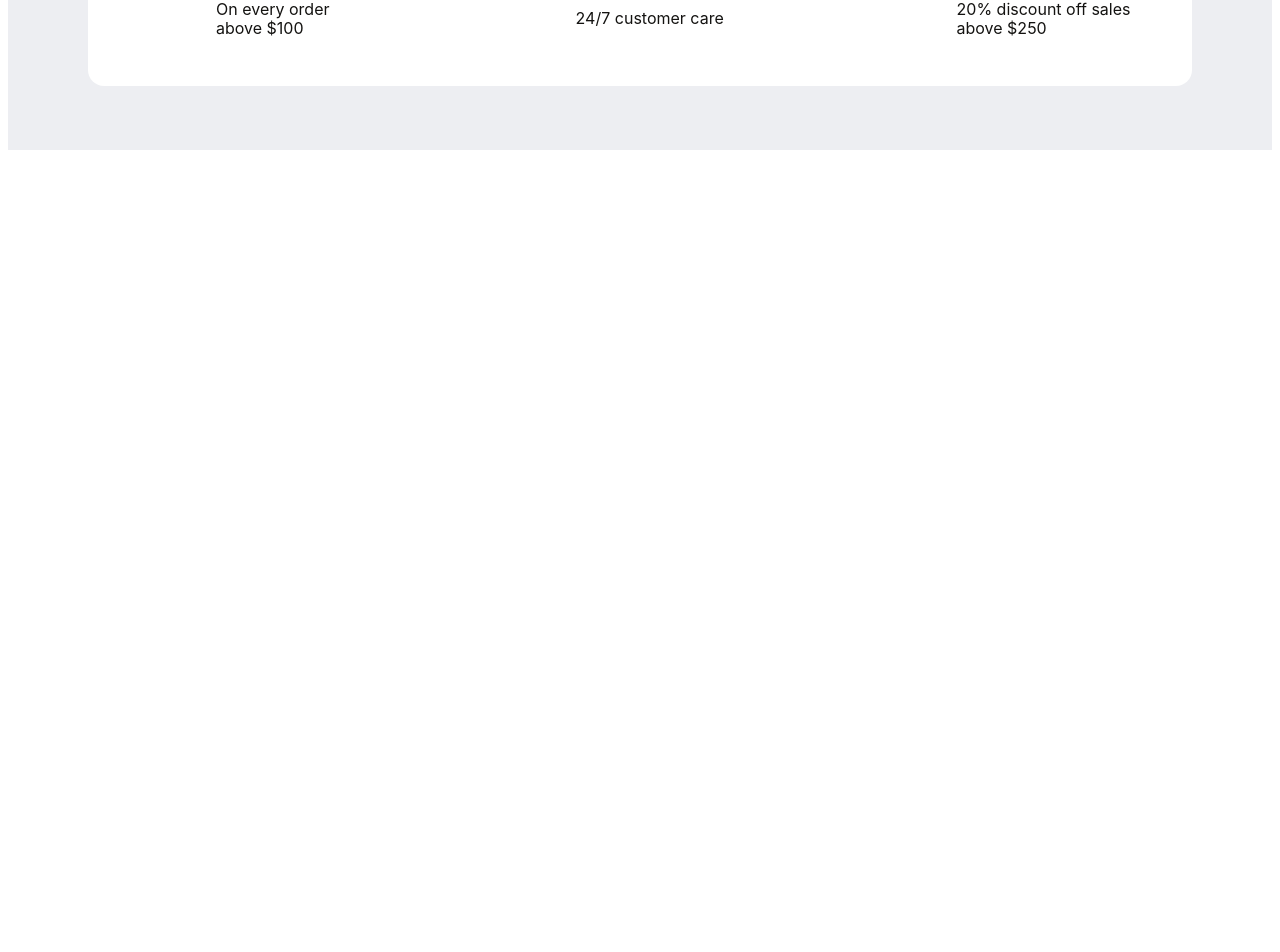
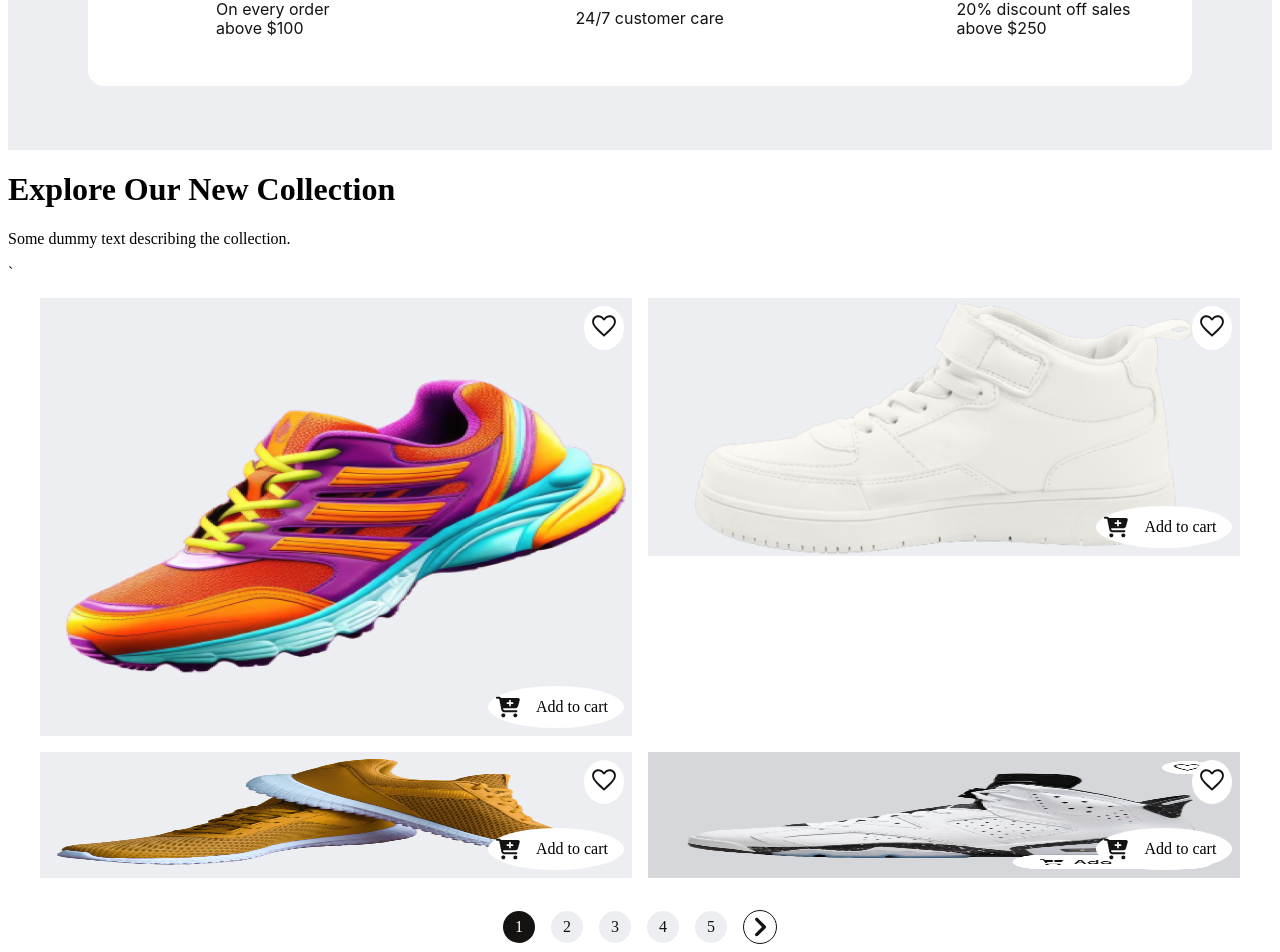
Before and after one commit to kemsguy7/react-ecommerce-app, a React (Vite) app: page / in a window 1280 px wide. Shown: the part 1344-2296 px from the top of the page. Before the commit the page ends 1502 px from the top, so only its background shows below. Built offline with nearby package versions, Linux system fonts and the light colour scheme; a web font is replaced by a local one.

Commit message:
fixed blockers on gallery image layout

```diff
--- a/src/components/Home/collection/index.jsx
+++ b/src/components/Home/collection/index.jsx
@@ -1,4 +1,5 @@
 import React from 'react';
+import { CSSTransition, TransitionGroup } from 'react-transition-group';
 import './index.scss';
 import CollectionItems from './data';
 import { HeartIcon, CartIcon, ChevronRightIcon, ChevronLeftIcon } from '../../../assets';
@@ -27,14 +28,19 @@ const Collection = () => {
   return (
     <div className="collection">
       <div className="collection__container">
+        <div className="collection-top" >
           <h1 className="collection__header">Explore Our New Collection</h1>
-        <p className="collection__description">Some dummy text describing the collection.</p>
+          <p className="collection__description">Some dummy text describing the collection.</p>`
+        </div>
+
         <div className="collection__gallery">
+          <TransitionGroup component={null}>
             {currentItems.map((item, index) => (
+              <CSSTransition key={item.id} timeout={300} classNames="fade">
                 <div
                   key={item.id}
                   className={`collection__gallery-item collection__gallery-item--${
-                index % 4 === 0 ? 'large' : index % 4 === 1 ? 'small' : 'medium'
+                    index % 4 === 0 ? 'large' : index % 4 === 1 ? 'medium' : 'small'
                   }`}
                 >
                   <img src={`${collectionsImgPath}${item.src}`} alt={`Item ${item.id}`} />
@@ -46,7 +52,9 @@ const Collection = () => {
                     <span>Add to cart</span>
                   </div>
                 </div>
+              </CSSTransition>
             ))}
+          </TransitionGroup>
         </div>
         <div className="collection__carousel">
           {currentPage > 0 && (
--- a/src/components/Home/collection/index.scss
+++ b/src/components/Home/collection/index.scss
@@ -1,61 +1,113 @@
+// .collection {
+//   display: flex;
+//   justify-content: center;
+//   //align-items: center;
+//   //justify-content: center;
+//   //flex-direction: column;
+
+//   &__gallery {
+//     display: flex;
+//     //flex : 1 200px;
+//     gap: 1rem; // Adjust the gap as needed
+//   //  justify-content: space-between;
+//     width: 90%;
+//     margin: 1rem 5rem;
+//     flex-wrap: wrap;
+//   //  max-width: 80rem; // Set a max-width to control the overall width of the gallery
+//   }
+
+//   &__gallery-item {
+//     position: relative;
+//    width: 37.5rem; //600px;
+//   //  width: calc(50% - 0.5rem); // Adjust the width to fit two columns
+//     background-color: #EDEEF2;
+//     img {
+//    //   margin: 3rem;
+//       //width: 100%;
+//       width: 100%;
+//       object-fit: contain;
+//       height: 100%;
+//     }
+
+//     &--large {
+
+//       height: 27.4rem; // 75% of 39.2rem
+//     }
+
+//     &--small {
+//       height: 7.9rem; // 75% of 17.2rem
+//     }
+
+//     &--medium {
+//       height: 16.15rem; // 75% of 28.2rem
+//     }
+
+//     .icon {
+//       position: absolute;
+//       background-color: #fff;
+//       border-radius: 50%;
+//       padding: 0.5rem;
+
+//       &--heart {
+//         top: 0.5rem;
+//         right: 0.5rem;
+//       }
+
+//       &--cart {
+//         bottom: 0.5rem;
+//         right: 0.5rem;
+//         display: flex;
+//         align-items: center;
+
+//         span {
+//           margin-left: 0.5rem;
+//           background-color: #fff;
+//           border-radius: 0.5rem;
+//           padding: 0.25rem 0.5rem;
+//         }
+//       }
+
+//       img {
+//         width: 1.5rem; // Adjust icon size
+//         height: 1.5rem; // Adjust icon size
+//       }
+//     }
+//   }
+
+
 .collection {
-    background-color: #fff;
+  display: flex;
+  justify-content: center;
 
-    &__container {
-      margin: 0 5rem;
+  &__gallery {
     display: flex;
-      flex-direction: column;
-      align-items: center;
+    gap: 1rem; // Adjust the gap as needed
+    justify-content: space-between;
+    width: 95%; // Adjusted width to make the container wider
+    margin: 1rem auto;
+    flex-wrap: wrap;
+    max-width: 90rem; // Set a max-width to control the overall width of the gallery
   }
 
-    &__header {
-      font-family: 'Space Grotesk', sans-serif;
-      font-size: 4rem; // 64px converted to rem
-      font-weight: 500;
-      line-height: 5.104375rem; // 81.66px converted to rem
-      text-align: center;
-      margin-bottom: 1rem;
-    }
-
-    &__description {
-      font-family: 'SF Pro Text', sans-serif;
-      font-size: 1.75rem; // 28px converted to rem
-      font-weight: 400;
-      line-height: 3rem; // 48px converted to rem
-      text-align: center;
-      margin-bottom: 2rem;
-    }
-
-    &__gallery {
-      display: grid;
-      grid-template-columns: repeat(2, 1fr);
-      grid-template-rows: repeat(2, auto);
-      gap: 1rem;
+  &__gallery-item {
+    position: relative;
+    width: calc(50% - 0.5rem); // Adjust the width to fit two columns
+    background-color: #EDEEF2;
+    img {
       width: 100%;
-
-      &-item {
-        position: relative;
-        display: flex;
-        flex-direction: column;
-        justify-content: center;
-        align-items: center;
-
-        img {
-          width: 17.4375rem; // 698px / 2 converted to rem
-          height: auto;
+      height: 100%;
     }
 
     &--large {
-          grid-column: span 2;
-          height: 12.25rem; // 784px / 2 converted to rem
+      height: 27.4rem; // 75% of 39.2rem
     }
 
     &--small {
-          height: 5.375rem; // 344px / 2 converted to rem
+      height: 7.9rem; // 75% of 17.2rem
     }
 
     &--medium {
-          height: 8.8125rem; // 564px / 2 converted to rem
+      height: 16.15rem; // 75% of 28.2rem
     }
 
     .icon {
@@ -82,8 +134,36 @@
           padding: 0.25rem 0.5rem;
         }
       }
+
+      img {
+        width: 1.5rem; // Adjust icon size
+        height: 1.5rem; // Adjust icon size
       }
     }
+  }
+
+
+
+  .fade-enter {
+    opacity: 0;
+    transform: scale(0.9);
+  }
+
+  .fade-enter-active {
+    opacity: 1;
+    transform: scale(1);
+    transition: opacity 300ms, transform 300ms;
+  }
+
+  .fade-exit {
+    opacity: 1;
+    transform: scale(1);
+  }
+
+  .fade-exit-active {
+    opacity: 0;
+    transform: scale(0.9);
+    transition: opacity 300ms, transform 300ms;
   }
 
   &__carousel {
@@ -125,7 +205,24 @@
       margin: 0 0.5rem;
 
       &--left {
-          display: none; // Hide the left arrow initially
+        display: flex; // Show the left arrow when needed
+      }
+    }
+  }
+
+  @media (max-width: 768px) {
+    &__container {
+      margin: 0 1rem;
+    }
+
+    &__gallery {
+      flex-direction: column;
+      align-items: center;
+
+      &-column {
+        flex-direction: row;
+        flex-wrap: wrap;
+        justify-content: center;
       }
     }
   }
--- a/src/components/Home/index.jsx
+++ b/src/components/Home/index.jsx
@@ -13,7 +13,7 @@ const Home = () => {
     <div>
       <Hero />
       <Promotion />
-      {/* <Collection /> */}
+      <Collection />
     </div>
 
   );
```
Also changed, not shown: package.json (+10 -9 lines), 1 other file (tests, documents, lock files or other folders). Lines whose indentation alone changed are shown as unchanged.
